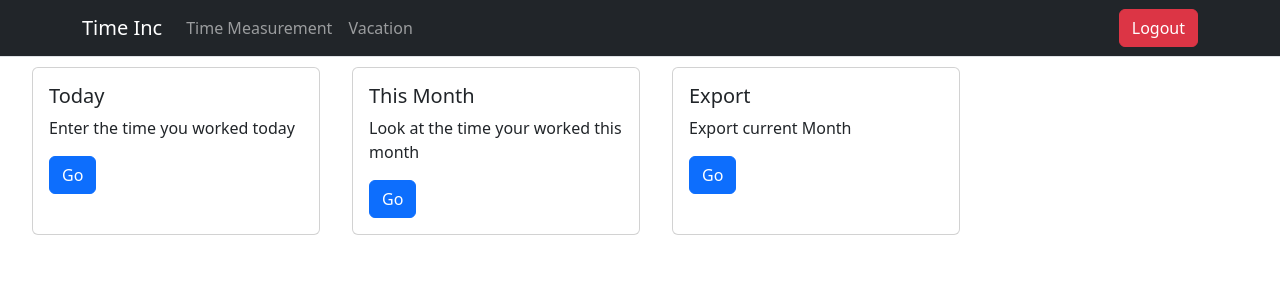
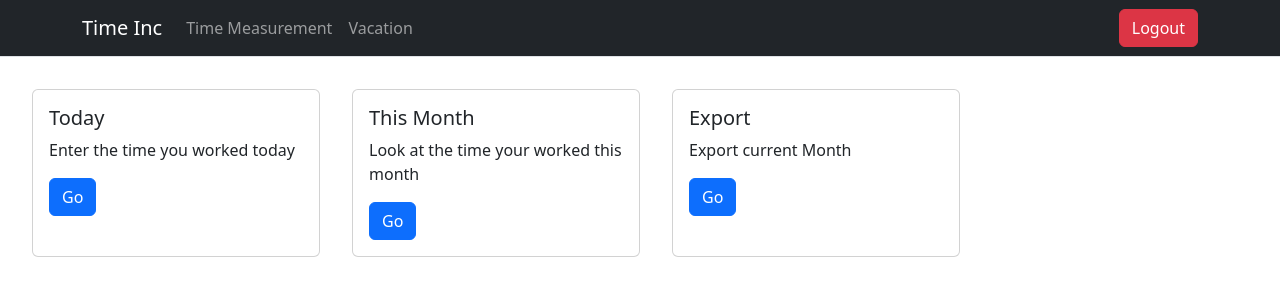
Before and after one commit to Mika2147/Working_time_tracker, a React (Create React App) app in the folder working_time_measurement/: page / in a window 1280 px wide. Shown: the top 300 px of the page. Built offline with nearby package versions, Linux system fonts and the light colour scheme.

Commit message:
Created Routing System and Link to Time Entry Page

```diff
--- a/working_time_measurement/package.json
+++ b/working_time_measurement/package.json
@@ -11,6 +11,7 @@
     "react": "^18.2.0",
     "react-bootstrap": "^2.9.2",
     "react-dom": "^18.2.0",
+    "react-router-dom": "^6.21.1",
     "react-scripts": "5.0.1",
     "web-vitals": "^2.1.4"
   },
--- a/working_time_measurement/src/components/App.js
+++ b/working_time_measurement/src/components/App.js
@@ -1,13 +1,20 @@
 import React, { Component } from 'react';
 import NavigationBar from './NavigationBar';
 import TimeMeasurementStart from './TimeMeasurmentStart';
+import TimeEnteringForm from './TimeEnteringForm';
+import { BrowserRouter, Route, Routes } from 'react-router-dom';
 
 class App extends Component {
     state = {  }
     render() {
         return <React.Fragment>
             <NavigationBar/>
-            <TimeMeasurementStart/>
+            <BrowserRouter>
+                <Routes>
+                    <Route path="/" element={<TimeMeasurementStart />} />
+                    <Route path="/new-entry" element={<TimeEnteringForm />}/>
+                </Routes>
+            </BrowserRouter>
         </React.Fragment>
     }
 }
--- a/working_time_measurement/src/components/TimeMeasurementCard.js
+++ b/working_time_measurement/src/components/TimeMeasurementCard.js
@@ -1,17 +1,20 @@
 import React, { Component } from 'react';
 import Button from 'react-bootstrap/Button';
 import Card from 'react-bootstrap/Card';
+import { Link } from "react-router-dom";
 
 class TimeMeasurementCard extends Component {
     state = {  }
     render() {
         return (<Card style={{ width: '18rem' }}>
         <Card.Body>
-          <Card.Title>{this.props.title}</Card.Title>
-          <Card.Text>
-          {this.props.text}
-          </Card.Text>
-          <Button variant="primary" onClick={this.props.onClick}>{this.props.buttonTitle}</Button>
+            <Card.Title>{this.props.title}</Card.Title>
+            <Card.Text>
+            {this.props.text}
+            </Card.Text>
+            <Link to={this.props.link}>
+                <Button variant="primary" onClick={this.props.onClick}>{this.props.buttonTitle}</Button>
+            </Link>
         </Card.Body>
       </Card>);
     }
--- a/working_time_measurement/src/components/TimeMeasurmentStart.js
+++ b/working_time_measurement/src/components/TimeMeasurmentStart.js
@@ -7,7 +7,7 @@ class TimeMeasurementStart extends Component {
         return (<React.Fragment>
                     <div className="main-container">
                         <div className="card-container">
-                            <TimeMeasurementCard title="Today" text="Enter the time you worked today" buttonTitle="Go"/>
+                            <TimeMeasurementCard title="Today" text="Enter the time you worked today" buttonTitle="Go" link="/new-entry"/>
                             <TimeMeasurementCard title="This Month" text="Look at the time your worked this month" buttonTitle="Go"/>
                             <TimeMeasurementCard title="Export" text="Export current Month" buttonTitle="Go"/>
                         </div>
--- a/working_time_measurement/src/index.css
+++ b/working_time_measurement/src/index.css
@@ -1,9 +1,6 @@
 .card-container{
     display: flex;
     gap: 32px;
-    padding-left: 32px;
-    padding-right: 32px;
-    padding-top: 10px;
 }
 
 @media (max-width: 850px) {
@@ -16,4 +13,6 @@
     display: flex;
     gap: 32px;
     padding-right: 32px;
+    padding-left: 32px;
+    padding-top: 32px;
 }
```
